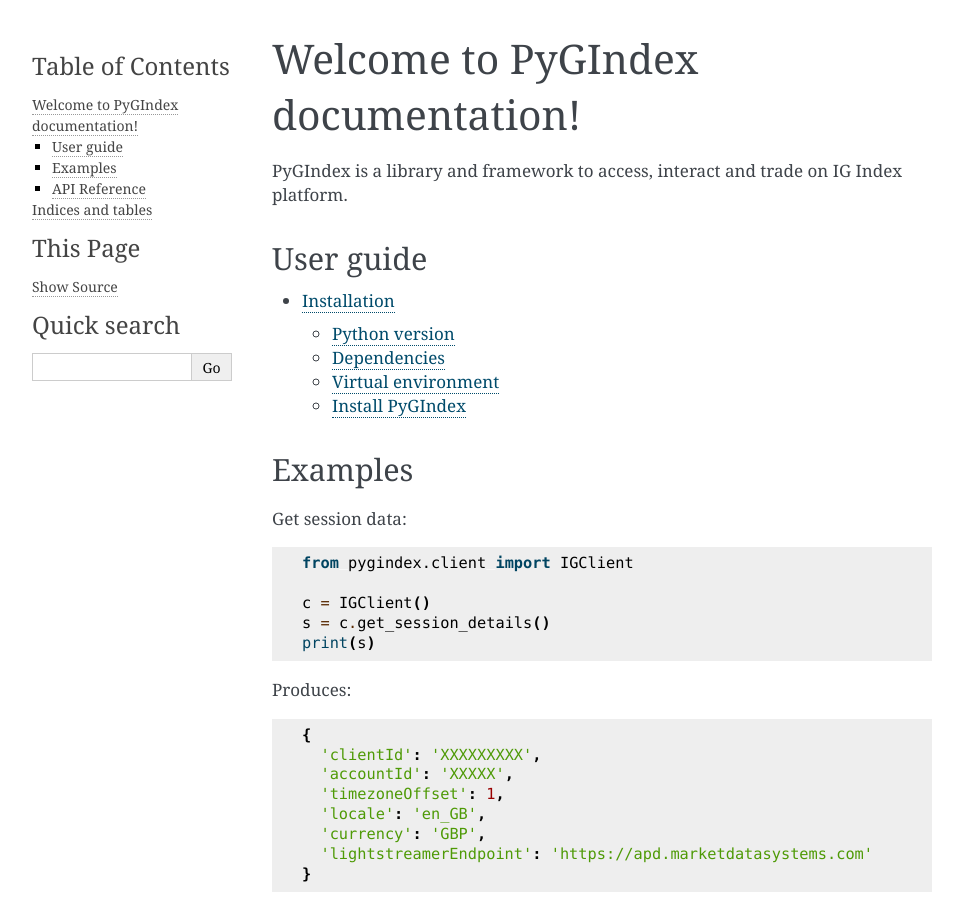
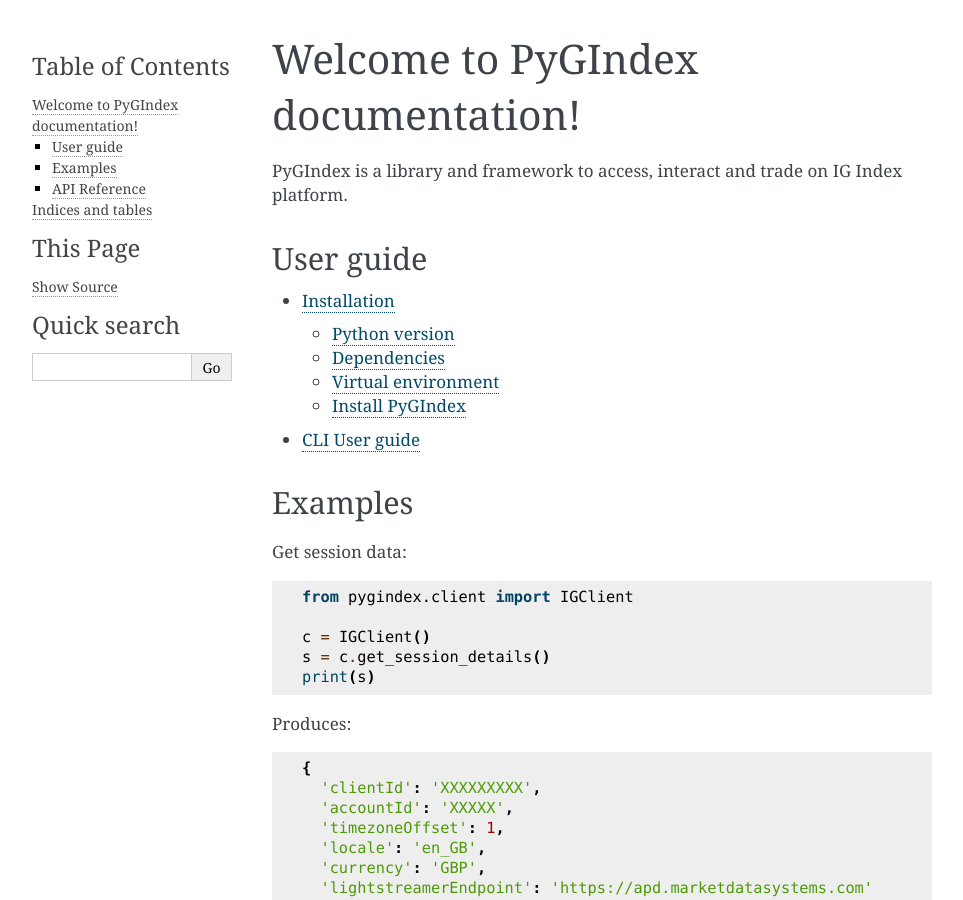
Before and after one commit to rytis/pygindex, a Sphinx documentation site: the page built from docs/index.rst, in a window 1280 px wide and 900 px high. Shown: the whole window, without its empty margins (148-1111 px from the left). Built offline with Sphinx 7.4.7, drawn with Linux system fonts in a browser that asks for light colours.

Commit message:
start cli user doc

```diff
--- /dev/null
+++ b/docs/cli_user.rst
@@ -0,0 +1,4 @@
+CLI User guide
+==============
+
+Using the command line tool to interact with IG Index platform.
--- a/docs/index.rst
+++ b/docs/index.rst
@@ -15,6 +15,7 @@
    :maxdepth: 2
 
    installation
+   cli_user
 
 Examples
 --------
```
